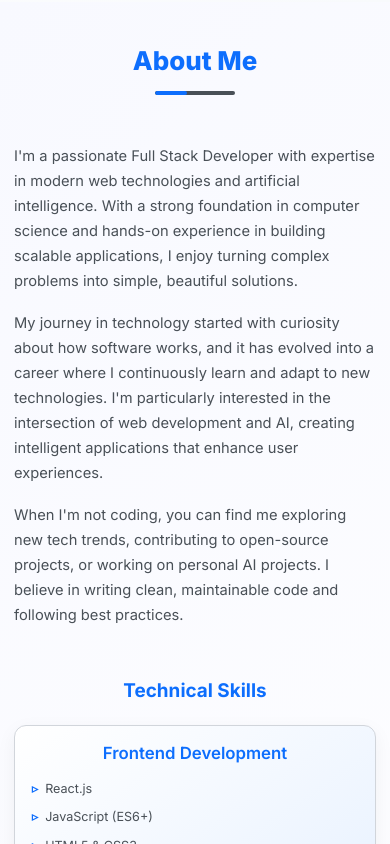
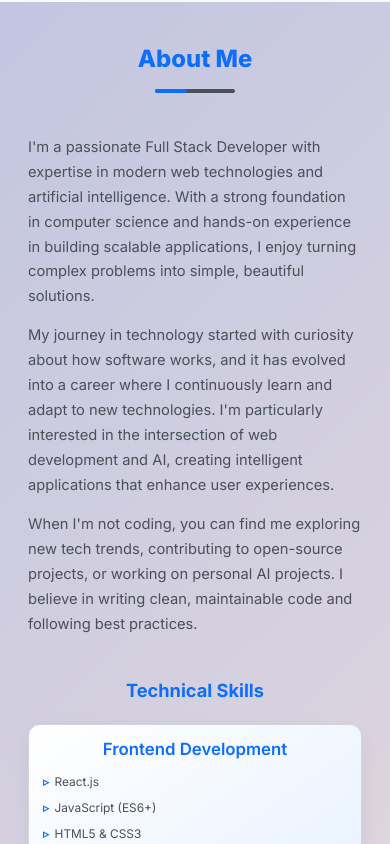
Before and after one commit to Sanjaychaurasia04/Portfolio, a React (Vite) app in the folder client/vite-project/: page / in a window 390 px wide. Shown: the part 920-1764 px from the top of the page. Built offline with nearby package versions, Linux system fonts and the light colour scheme.

Commit message:
corrections

```diff
--- a/client/vite-project/src/components/About.css
+++ b/client/vite-project/src/components/About.css
@@ -1,7 +1,7 @@
 /* --- Section Styles --- */
 .about {
-  padding: 5rem 2rem;
-  background: linear-gradient(135deg, #f8f9ff, #ffffff);
+  padding: 5rem 1.5rem;
+  background: linear-gradient(135deg, #c2c6e1, #eddddd);
   font-family: 'Inter', sans-serif;
   color: #212529;
 }
@@ -9,16 +9,17 @@
 .about__container {
   max-width: 1000px;
   margin: 0 auto;
+  padding: 0 1rem;
 }
 
 /* --- Header --- */
 .about__header {
   text-align: center;
-  margin-bottom: 3.5rem;
+  margin-bottom: 3rem;
 }
 
 .about__title {
-  font-size: 2.75rem;
+  font-size: 2.5rem;
   font-weight: 800;
   margin-bottom: 1rem;
   color: #0d6efd;
@@ -54,24 +55,21 @@
   justify-content: center;
 }
 
-.about__text {
-  flex: 1;
-  min-width: 300px;
+.about__text,
+.about__skills {
+  flex: 1 1 45%;
+  min-width: 0; /* crucial for responsive shrinking */
 }
 
+/* Text Paragraphs */
 .about__description {
   font-size: 1.05rem;
   line-height: 1.7;
   color: #495057;
-  margin-bottom: 1.2rem;
+  margin-bottom: 1rem;
 }
 
 /* --- Skills Section --- */
-.about__skills {
-  flex: 1;
-  min-width: 300px;
-}
-
 .about__skills-title {
   font-size: 1.8rem;
   font-weight: 700;
@@ -83,14 +81,14 @@
 /* Skills Grid */
 .skills-grid {
   display: grid;
-  grid-template-columns: repeat(auto-fit, minmax(220px, 1fr));
-  gap: 1.5rem;
+  grid-template-columns: repeat(auto-fit, minmax(180px, 1fr));
+  gap: 1rem;
 }
 
 /* Skill Categories */
 .skill-category {
   background: linear-gradient(145deg, #ffffff, #e7f1ff);
-  padding: 1.5rem;
+  padding: 1.2rem;
   border-radius: 12px;
   border: 1px solid #d1d5db;
   box-shadow: 0 6px 20px rgba(0, 0, 0, 0.05);
@@ -98,15 +96,14 @@
 }
 
 .skill-category:hover {
-  transform: translateY(-5px);
+  transform: translateY(-3px);
   box-shadow: 0 10px 25px rgba(0, 0, 0, 0.1);
 }
 
-/* Skill Category Title */
 .skill-category__title {
   font-size: 1.2rem;
   font-weight: 600;
-  margin-bottom: 1rem;
+  margin-bottom: 0.8rem;
   color: #0d6efd;
   text-align: center;
 }
@@ -120,11 +117,10 @@
 
 .skill-item {
   font-size: 0.95rem;
-  margin-bottom: 0.6rem;
+  margin-bottom: 0.5rem;
   display: flex;
   align-items: center;
-  gap: 0.5rem;
-  position: relative;
+  gap: 0.4rem;
   color: #495057;
   transition: color 0.2s ease;
 }
@@ -144,15 +140,20 @@
 @media (max-width: 768px) {
   .about__content {
     flex-direction: column;
-    gap: 2.5rem;
+    gap: 2rem;
   }
 
   .about__title {
-    font-size: 2.2rem;
+    font-size: 2rem;
   }
 
   .about__skills-title {
     font-size: 1.5rem;
+  }
+
+  .about__text,
+  .about__skills {
+    flex: 1 1 100%;
   }
 }
 
@@ -162,18 +163,18 @@
   }
 
   .about__title {
-    font-size: 1.85rem;
+    font-size: 1.7rem;
   }
 
   .about__skills-title {
-    font-size: 1.35rem;
+    font-size: 1.3rem;
   }
 
   .skill-category {
-    padding: 1.2rem;
+    padding: 1rem;
   }
 
   .skill-item {
-    font-size: 0.9rem;
+    font-size: 0.85rem;
   }
 }
--- a/client/vite-project/src/components/Experience.css
+++ b/client/vite-project/src/components/Experience.css
@@ -1,6 +1,6 @@
 .experience {
   padding: 5rem 2rem;
-  background: linear-gradient(135deg, #f0f7ff, #f8f9fa);
+  background: linear-gradient(135deg, #b8d3f1, #b9c4cf);
   font-family: 'Inter', sans-serif;
   position: relative;
 }
--- a/client/vite-project/src/components/Navbar.css
+++ b/client/vite-project/src/components/Navbar.css
@@ -2,7 +2,6 @@
   background-color: var(--background, #ffffff);
   border-bottom: 1px solid var(--border-color, #e2e8f0);
   padding: 0;
-  position: sticky;
   top: 0;
   z-index: 1000;
   -webkit-backdrop-filter: blur(8px);
```
